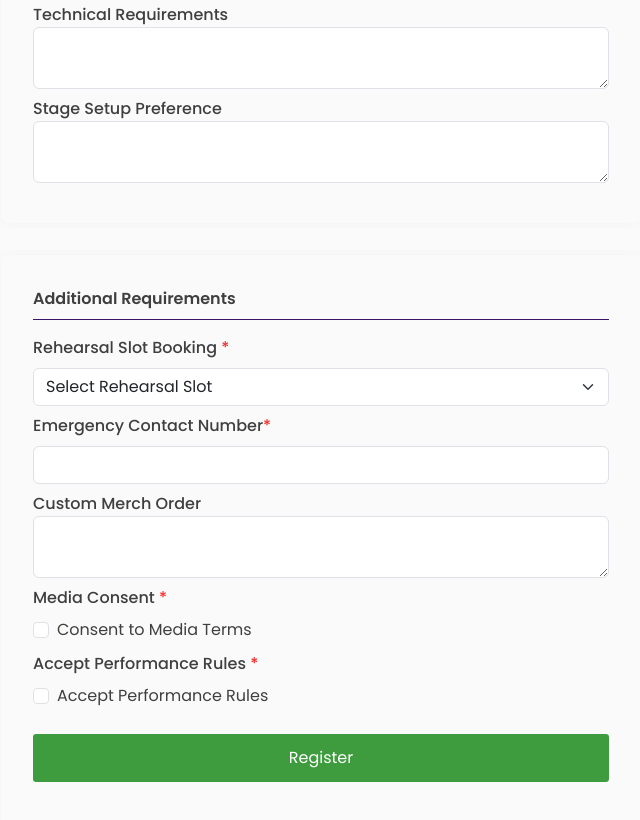
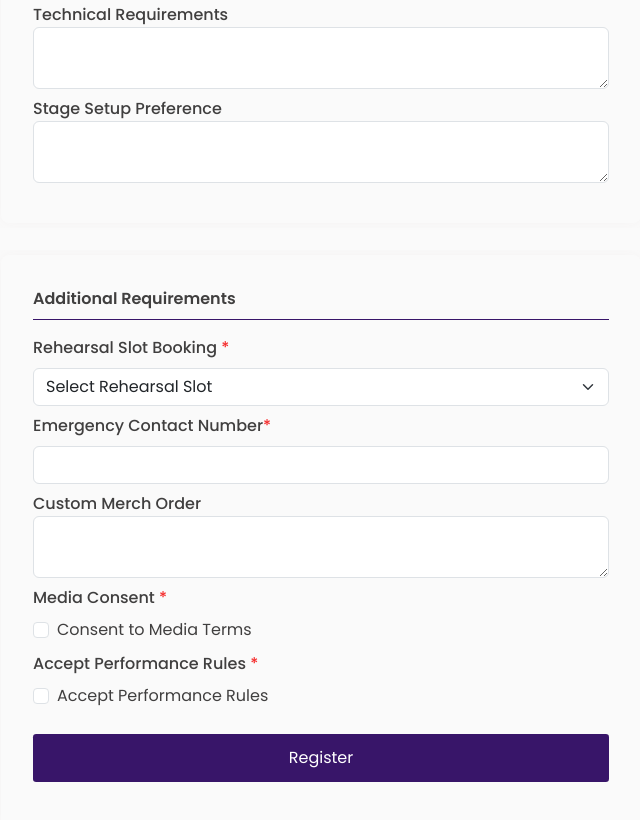
Before and after one commit to Clearbryan/richfield-hcfit-intro-to-web-tech-500-assignment, a plain HTML site: page qstn5/index.html in a window 1280 px wide. Shown: the part 1073-1893 px from the top of the page, without its empty margins (319-959 px from the left). Drawn offline with nearby package versions, Linux system fonts and the light colour scheme.

Commit message:
change register button color

```diff
--- a/qstn5/index.html
+++ b/qstn5/index.html
@@ -110,8 +110,8 @@
         margin: 0 1rem 1rem 0;
         color: #fff;
       }
-      .btn-green {
-        background-color: rgb(62, 155, 62);
+      .btn-default {
+        background-color: rgb(56, 21, 105);
       }
       .btn-block {
         width: 100%;
@@ -330,7 +330,7 @@
           </div>
         </div>
         <div class="form-group">
-          <button type="submit" class="btn-green btn-block">Register</button>
+          <button type="submit" class="btn-default btn-block">Register</button>
         </div>
       </div>
     </form>
```
